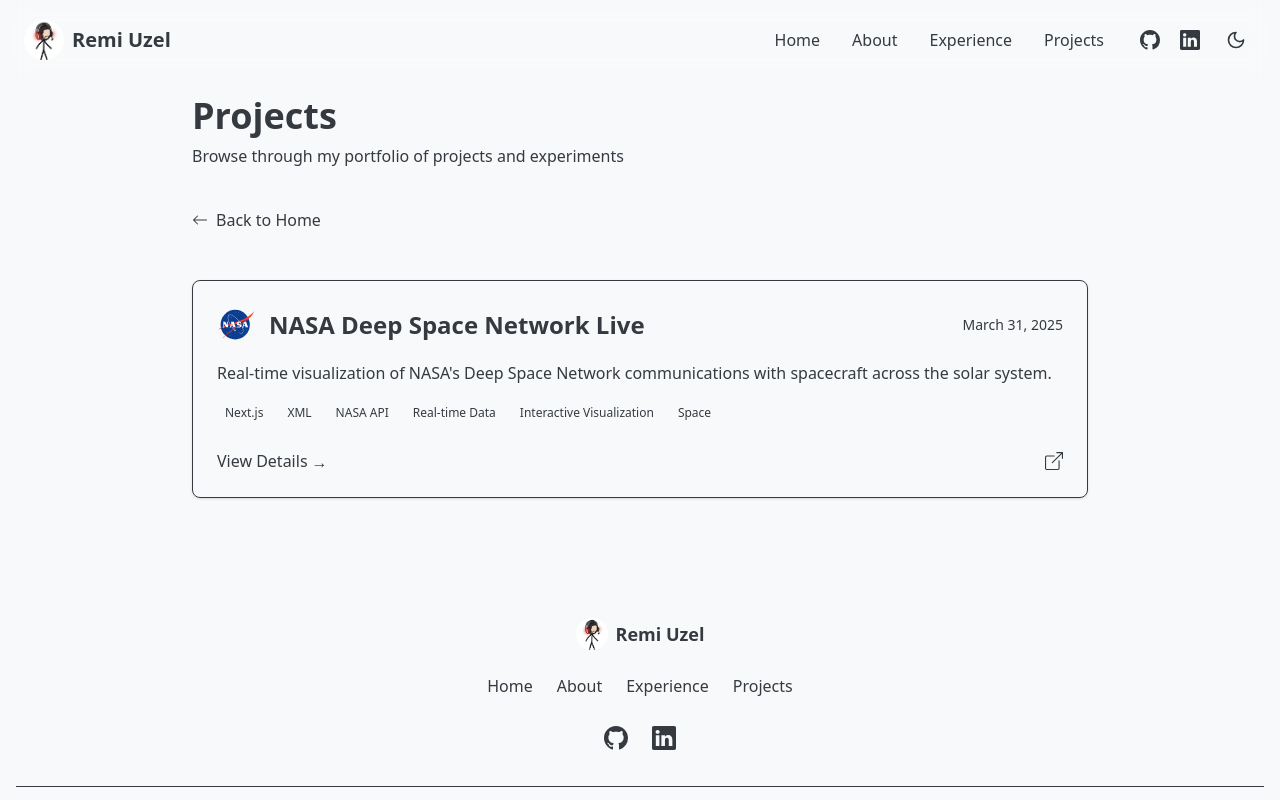
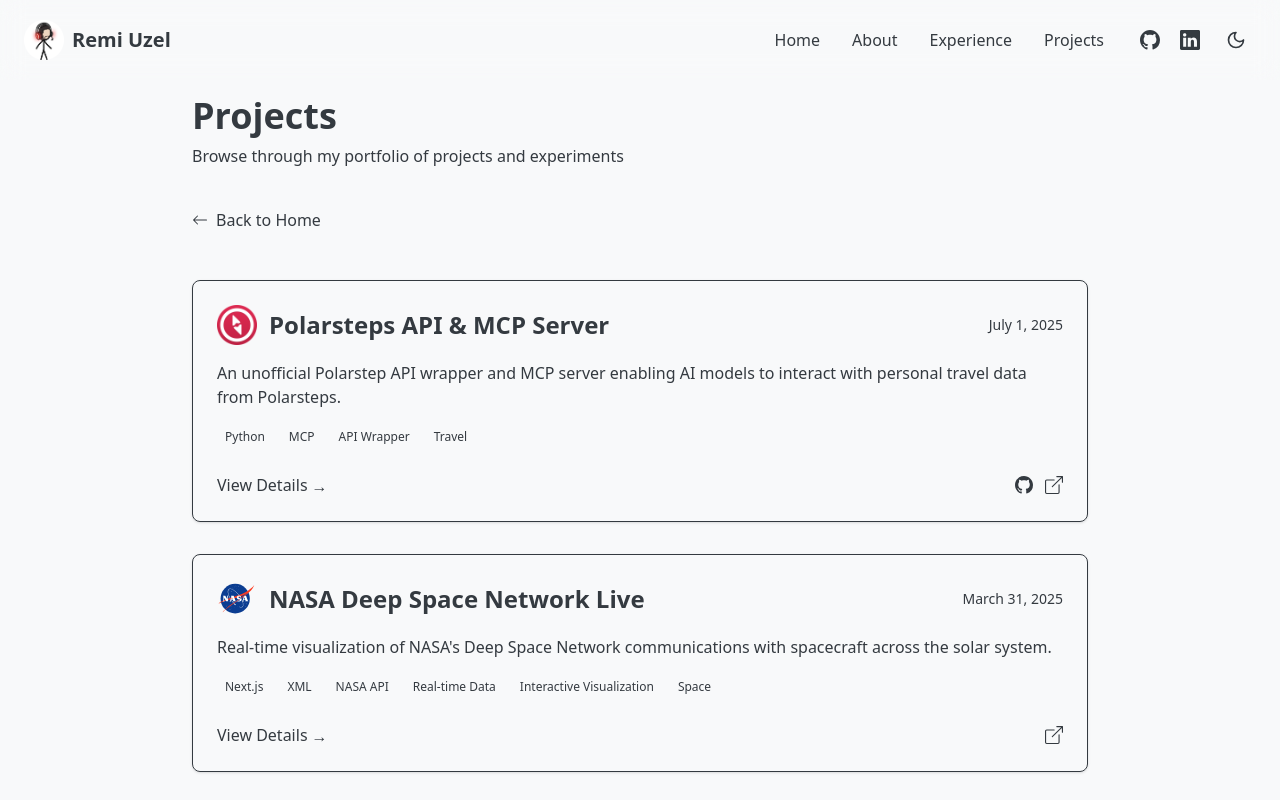
Before and after one commit to remuzel/remuzel.github.io, a Next.js app: page /projects in a window 1280 px wide. Shown: the top 800 px of the page. Built offline with nearby package versions, Linux system fonts and the light colour scheme.

Commit message:
Add polarsteps-mcp project

```diff
--- a/src/app/projects/[id]/page.tsx
+++ b/src/app/projects/[id]/page.tsx
@@ -134,7 +134,7 @@
                     <path fillRule="evenodd" d="M8.636 3.5a.5.5 0 0 0-.5-.5H1.5A1.5 1.5 0 0 0 0 4.5v10A1.5 1.5 0 0 0 1.5 16h10a1.5 1.5 0 0 0 1.5-1.5V7.864a.5.5 0 0 0-1 0V14.5a.5.5 0 0 1-.5.5h-10a.5.5 0 0 1-.5-.5v-10a.5.5 0 0 1 .5-.5h6.636a.5.5 0 0 0 .5-.5z"/>
                     <path fillRule="evenodd" d="M16 .5a.5.5 0 0 0-.5-.5h-5a.5.5 0 0 0 0 1h3.793L6.146 9.146a.5.5 0 1 0 .708.708L15 1.707V5.5a.5.5 0 0 0 1 0v-5z"/>
                   </svg>
-                  View Live Demo
+                  View the real deal
                 </a>
               )}
             </div>
--- a/src/data/projects.ts
+++ b/src/data/projects.ts
@@ -13,6 +13,18 @@
 
 export const projects: Project[] = [
   {
+    id: "polarsteps-mcp",
+    title: "Polarsteps API & MCP Server",
+    description: "An unofficial Polarstep API wrapper and MCP server enabling AI models to interact with personal travel data from Polarsteps.",
+    longDescription: "What started as \"I wonder if I can get some data out of Polarsteps...\" became my first MCP server implementation. Figuring out the API and auth headers was straightforward enough, but then I fell down the rabbit hole of proper Python module structure. Such a long way from the simple scripted `uv run main.py` days!\n\nI ended up building both a Python wrapper for their APIs (and the massive JSON responses they return; thank you Pydantic, you beautiful beast) and a proper MCP server.\nHonestly not sure how useful this will be now that they just released their own LLM integration, but it marks my debut in the \"build MCP servers for everything\" phase of my life.\n\nStay tuned for the next one!",
+    tags: ["Python", "MCP", "API Wrapper", "Travel"],
+    date: "2025-07-01",
+    image: "/images/logos/polarsteps.png",
+    github: "https://github.com/remuzel/polarsteps-mcp",
+    liveUrl: "https://news.polarsteps.com/news/polarsteps-summer-2025-release-is-here",
+    featured: true
+  },
+  {
     id: "nasa-dsn",
     title: "NASA Deep Space Network Live",
     description: "Real-time visualization of NASA's Deep Space Network communications with spacecraft across the solar system.",
@@ -21,7 +33,7 @@
     date: "2025-03-31",
     image: "/images/logos/nasa.svg",
     liveUrl: "https://eyes.nasa.gov/apps/dsn-now/dsn.html",
-    featured: true
+    featured: false
   }
 ];
 
```
Also changed, not shown: public/images/logos/polarsteps.png (added).
